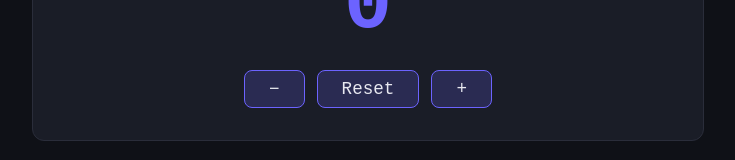
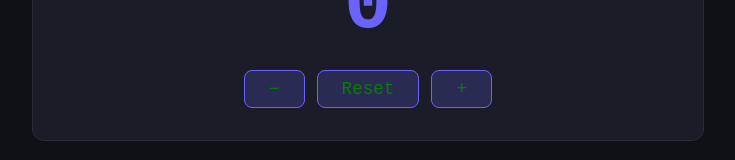
Before and after one commit to adarsh-godabole/ticketing-agent, a React (Vite) app: page / in a window 1280 px wide. Shown: the part 279-439 px from the top of the page, without its empty margins (272-1007 px from the left). Built offline with nearby package versions, Linux system fonts and the light colour scheme.

Commit message:
fix(175f7652): Update the color of counter buttons to green.

```diff
--- a/src/App.css
+++ b/src/App.css
@@ -7,6 +7,7 @@
   --text: #e8e8f0;
   --text-muted: #8888aa;
   --radius: 12px;
+  --green: #34c759;
 }
 
 * {
@@ -88,7 +89,7 @@ body {
 .button-row button {
   background: var(--accent-dim);
   border: 1px solid var(--accent);
-  color: var(--text);
+  color: green;
   font-family: inherit;
   font-size: 1.1rem;
   padding: 0.5rem 1.5rem;
@@ -114,3 +115,7 @@ body {
   border-radius: 4px;
   font-size: 0.85em;
 }
+
+:root {
+  --green: #34c759;
+}
```
